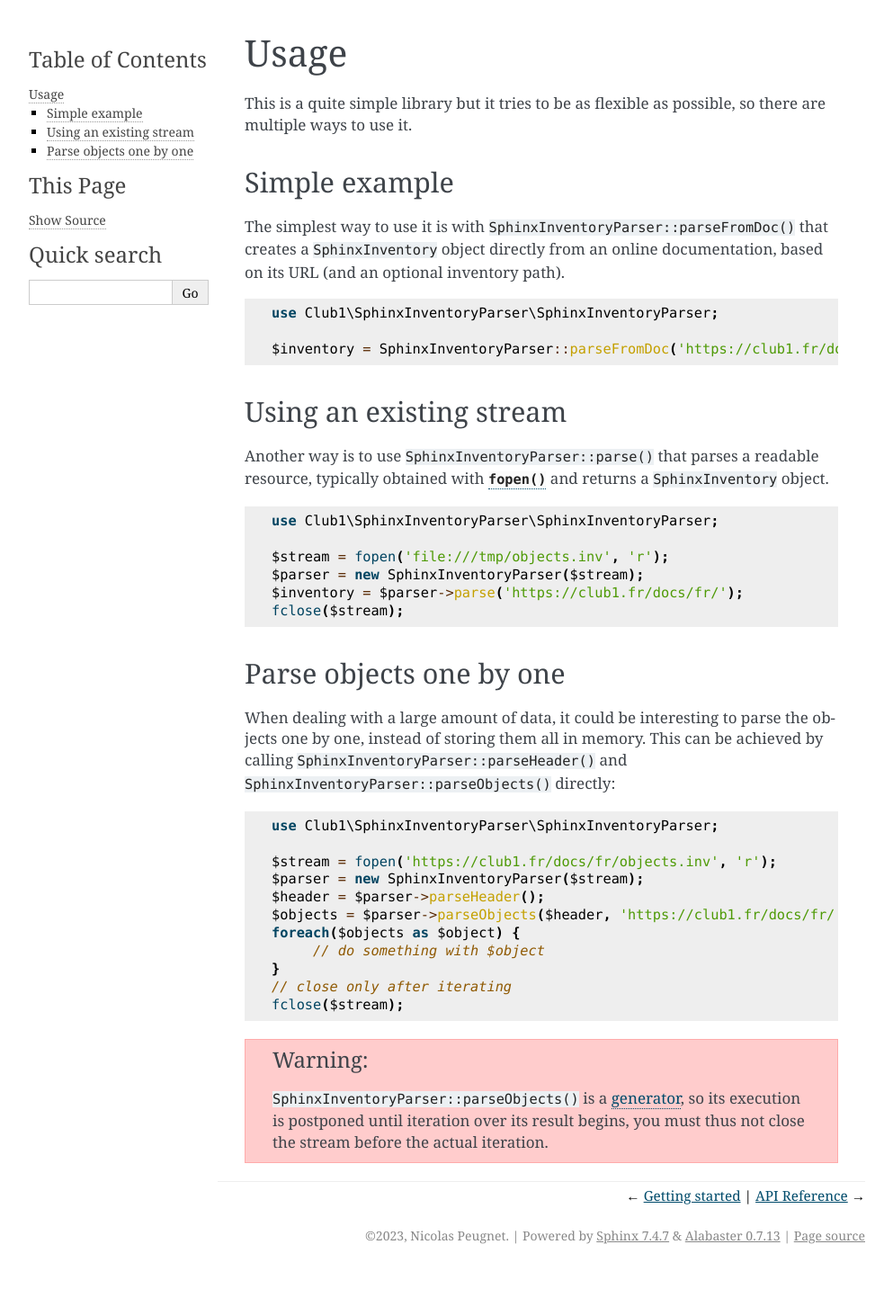
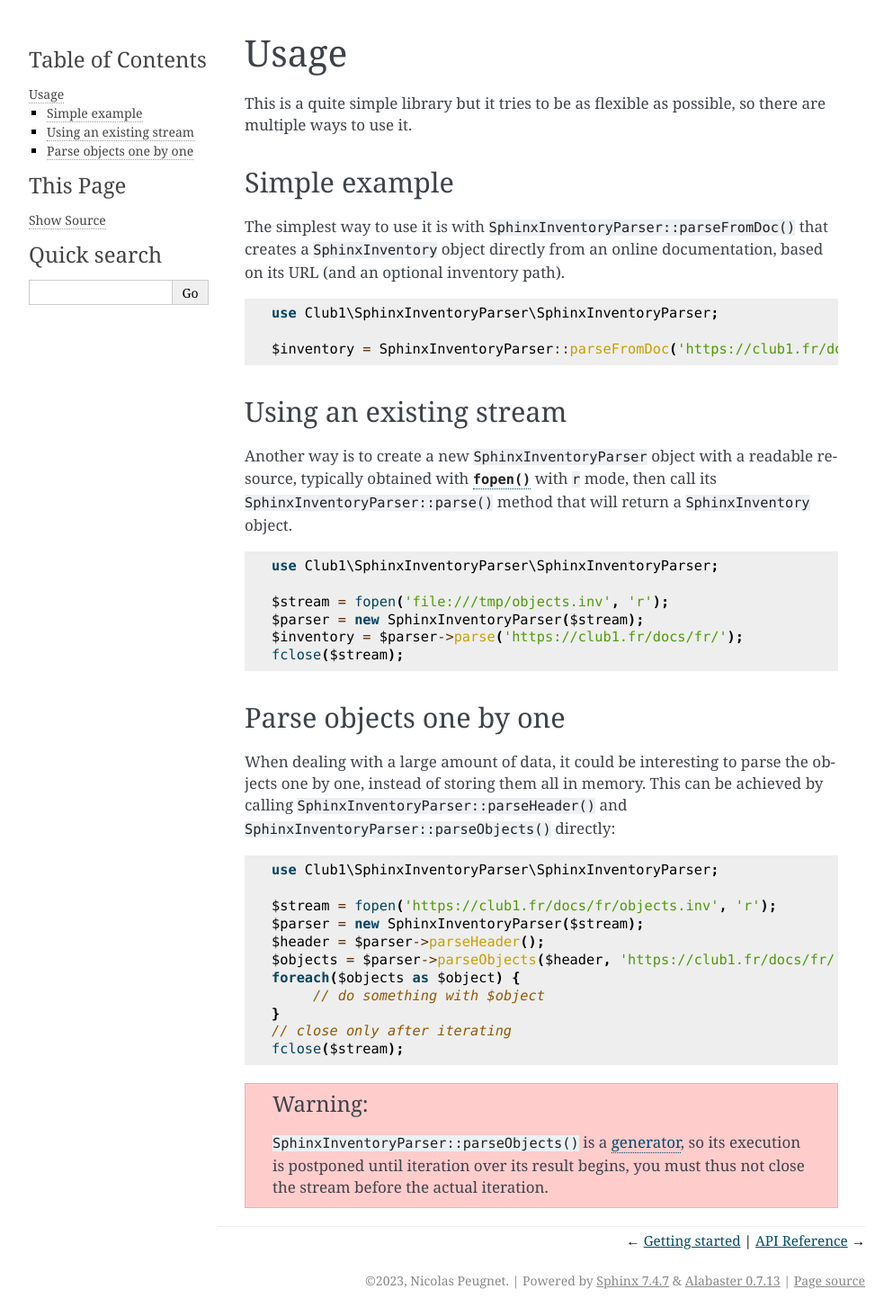
Before and after one commit to club-1/sphinx-inventory-parser, a Sphinx documentation site: the page built from docs/usage.rst, in a window 1280 px wide. Shown: the whole page at 90% size, without its empty margins (148-1141 px from the left). Built offline with Sphinx 7.4.7, drawn with Linux system fonts in a browser that asks for light colours; cross-references to code outside the pages are shown as plain code; before the commit the page ends 1413 px from its top, so only the background shows below that.

Commit message:
docs: reword usage example + fopen parenthesis

```diff
--- a/docs/usage.rst
+++ b/docs/usage.rst
@@ -14,9 +14,10 @@ so there are multiple ways to use it.
 Using an existing stream
 ------------------------
 
-Another way is to use :meth:`SphinxInventoryParser::parse()`
-that parses a readable resource, typically obtained with |fopen()|_
-and returns a :class:`SphinxInventory` object.
+Another way is to create a new :class:`SphinxInventoryParser` object
+with a readable resource, typically obtained with |fopen()|_ with ``r`` mode,
+then call its :meth:`~SphinxInventoryParser::parse()` method
+that will return a :class:`SphinxInventory` object.
 
 .. |fopen()| replace:: ``fopen()``
 .. _fopen(): https://www.php.net/manual/en/function.fopen.php
```
Also changed, not shown: 1 other file.
